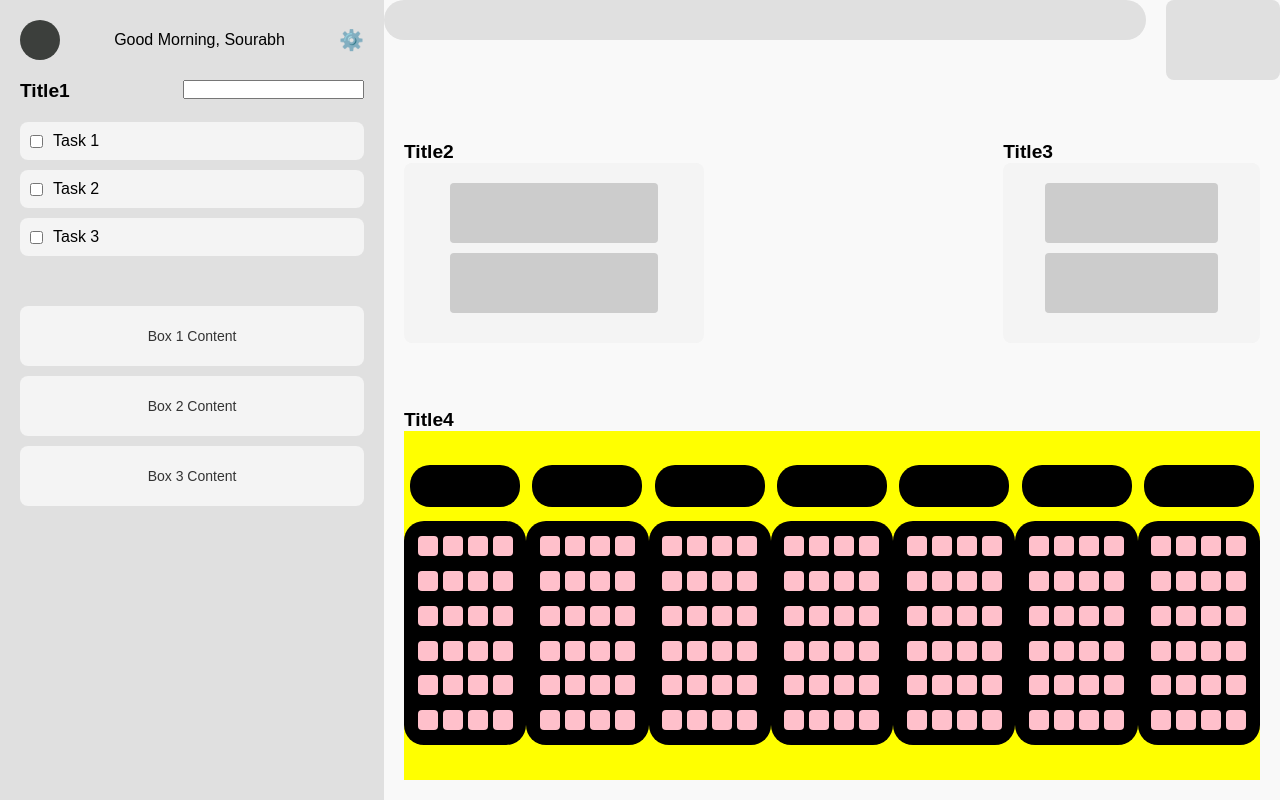
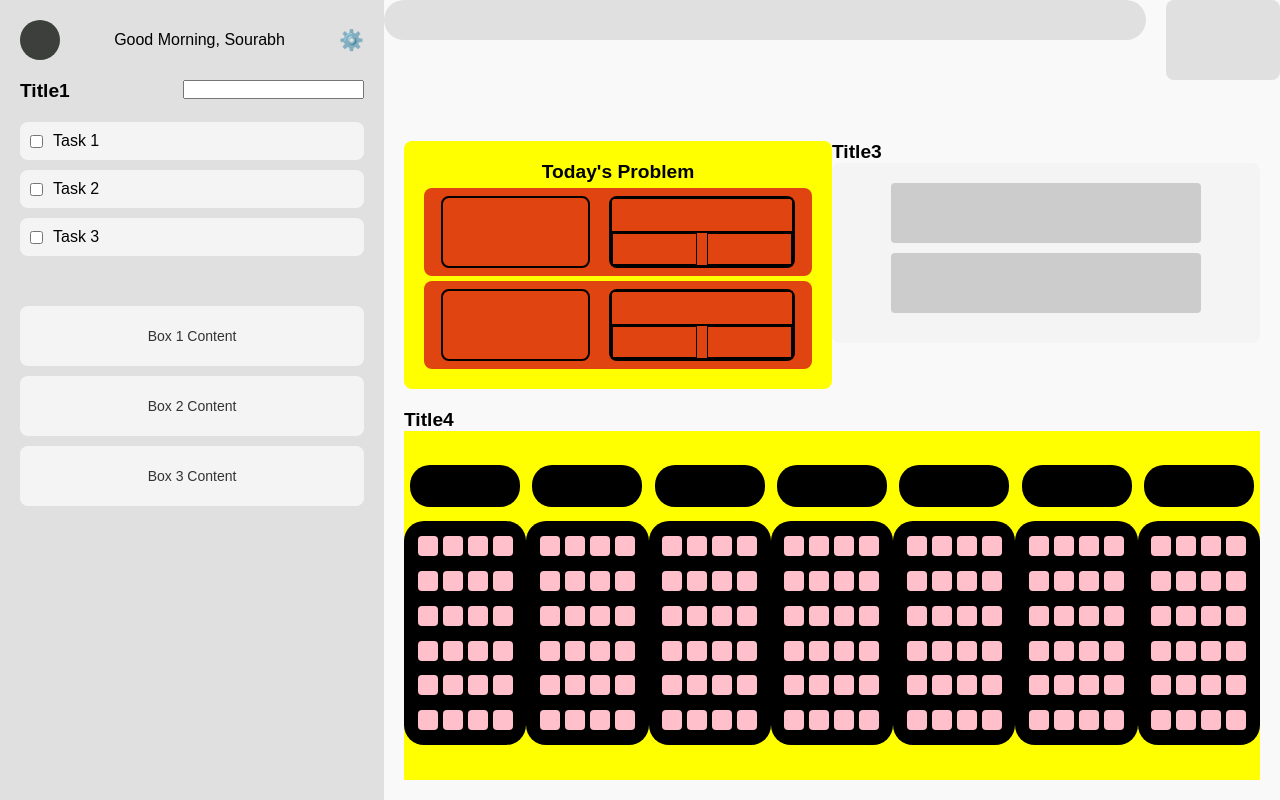
Before and after one commit to Tina067/CodeHub, a React (Create React App) app: page / in a window 1280 px wide. Built offline with nearby package versions, Linux system fonts and the light colour scheme.

Commit message:
1st commit 08-11-2024

```diff
--- a/src/components/MainContent.css
+++ b/src/components/MainContent.css
@@ -49,12 +49,13 @@
   display: flex;
   justify-content: space-between;
   width: 100%;
+  height: 100%;
 }
 
 .main-content-column-2 {
-  width: 35%;
+  width: 50%;
 }
 
 .main-content-column-3 {
-  width: 30%;
+  width: 50%;
 }
--- a/src/components/MainContent.jsx
+++ b/src/components/MainContent.jsx
@@ -3,6 +3,7 @@ import './MainContent.css';
 import SectionTitle from './SectionTitle';
 import Card from './Card';
 import CardGrid from './CardGrid';
+import TodaysCard from './TodaysCard';
 
 function MainContent() {
   return (
@@ -10,8 +11,7 @@ function MainContent() {
       <div className="main-content-section">
       <div className='parent-main-content-column'>
         <div className="main-content-column-2">
-          <SectionTitle title="Title2" />
-          <Card />
+          <TodaysCard />
         </div>
         <div className="main-content-column-3">
           <SectionTitle title="Title3" />
--- /dev/null
+++ b/src/components/PracticeCard.css
@@ -0,0 +1,48 @@
+.practiceCard {
+  background-color: rgb(224, 68, 16);
+  padding: 8px;
+  border-radius: 8px;
+  display: flex;
+  /* margin: 10px; */
+  /* flex-direction: column; */
+  justify-content: space-around;
+  /* align-items: center; */
+  height: 50%;
+  width: 100%;
+}
+
+.practiceCard-child{
+    border: 2px solid black;
+    height: 100%;
+    border-radius: 8px;
+}
+
+#videoimage {
+    width: 40%;
+}
+
+#videolink {
+    width: 50%;
+}
+
+.practiceCard-child {
+    display: flex;
+    flex-direction: column;
+}
+
+.pCard{
+    border: 1px solid black;
+    width: 100%;
+    height: 100%;
+}
+
+.buttons {
+    display: flex;
+    gap:10px;
+}
+
+.button {
+    border: 1px solid black;
+    width: 100%;
+    height: 100%;
+}
--- /dev/null
+++ b/src/components/PracticeCard.jsx
@@ -0,0 +1,18 @@
+import React from 'react';
+import './PracticeCard.css';
+const PracticeCard = () => {
+  return (
+    <div className='practiceCard'>
+        <div className='practiceCard-child' id="videoimage"></div>
+        <div className='practiceCard-child' id="videolink">
+            <div className="problemstatement pCard"></div>
+            <div className="buttons pCard">
+                <div className="button1 button"></div>
+                <div className="button2 button"></div>
+            </div>
+        </div>
+    </div>
+  )
+}
+
+export default PracticeCard
--- /dev/null
+++ b/src/components/TodaysCard.css
@@ -0,0 +1,15 @@
+.todaysCard {
+  background-color: yellow;
+  padding: 20px;
+  border-radius: 8px;
+  display: flex;
+  flex-direction: column;
+  align-items: center;
+  height: 100%;
+  width: 100%;
+  gap: 5px;
+}
+
+/* .todayProblem {
+
+} */
--- /dev/null
+++ b/src/components/TodaysCard.jsx
@@ -0,0 +1,15 @@
+import React from 'react';
+import './TodaysCard.css';
+import PracticeCard from './PracticeCard';
+import SectionTitle from './SectionTitle';
+const TodaysCard = () => {
+  return (
+    <div className='todaysCard'>
+        <SectionTitle title={"Today's Problem"} className="todayProblem"/>
+        <PracticeCard />
+        <PracticeCard />
+    </div>
+  )
+}
+
+export default TodaysCard
```
Also changed, not shown: src/components/CardGrid.jsx (+0 -7 lines).
